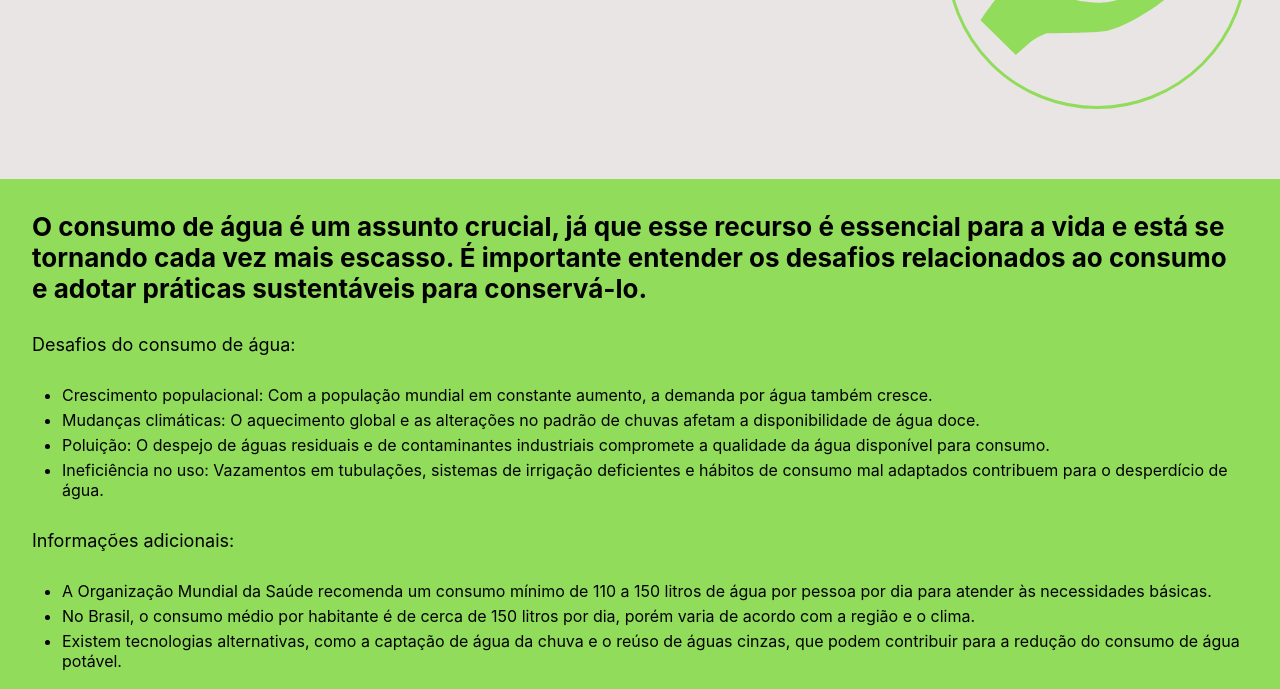
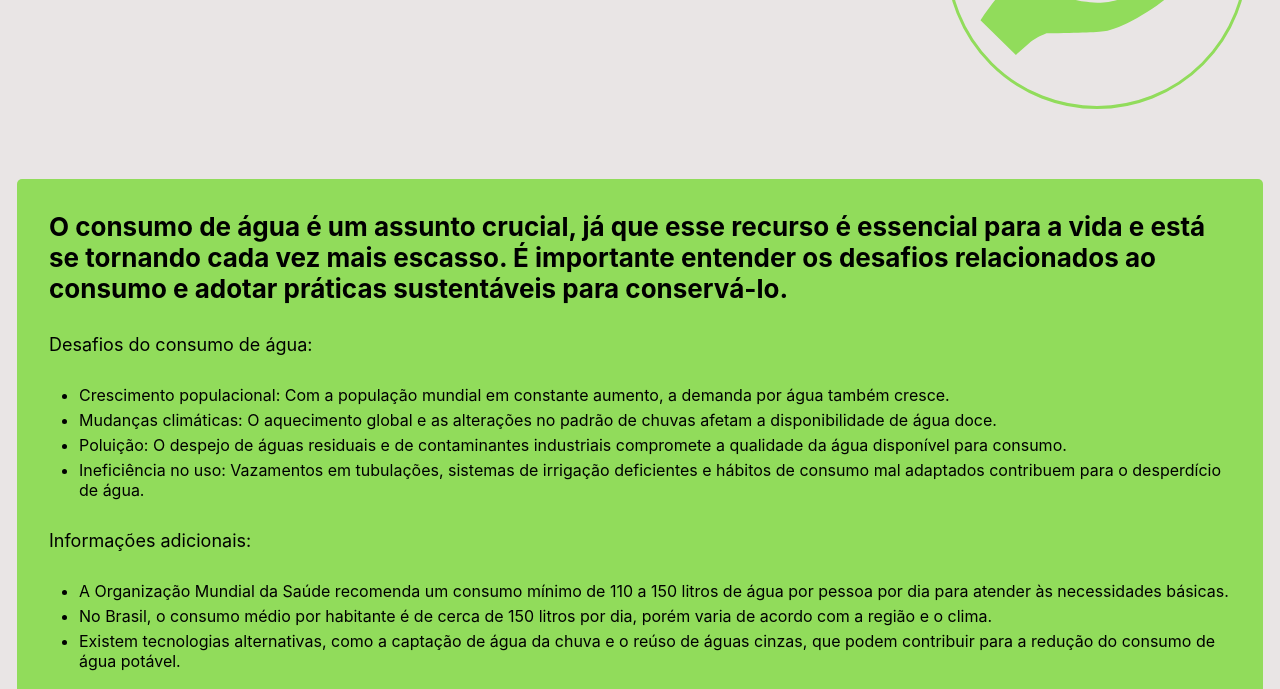
Before and after one commit to gabriellglrs/trabalho-faculdade, a plain HTML site: page agua.html in a window 1280 px wide. Shown: the part 263-952 px from the top of the page. Drawn offline with Linux system fonts and the light colour scheme.

Commit message:
responsividadev4

```diff
--- a/agua.html
+++ b/agua.html
@@ -11,7 +11,7 @@
         <h1>Consumo de água</h1>
         <img src="./img/Group 4.svg" alt="">
     </header>
-    <main class="main1 ">
+    <main class="main1 container">
         <h2>O consumo de água é um assunto crucial, já que esse recurso é essencial para a vida e está se tornando cada vez mais escasso. É importante entender os desafios relacionados ao consumo e adotar práticas sustentáveis para conservá-lo.</h2>
         <p>Desafios do consumo de água:</p>
         <ul>
--- a/css/_main1.scss
+++ b/css/_main1.scss
@@ -2,6 +2,7 @@
 .main1 {
     padding: 32px;
     background: #91dc5b;
+    border-radius: 5px;
     h2 {
         text-align: left;
         font-size: 26px;
```
Also changed, not shown: alimentos.html (+1 -1 lines), consciente.html (+1 -1 lines), energetica.html (+1 -1 lines), papel.html (+1 -1 lines), residuos.html (+1 -1 lines), sustentavel.html (+1 -1 lines), transporte.html (+1 -1 lines), css/style.css, 1 other file.
